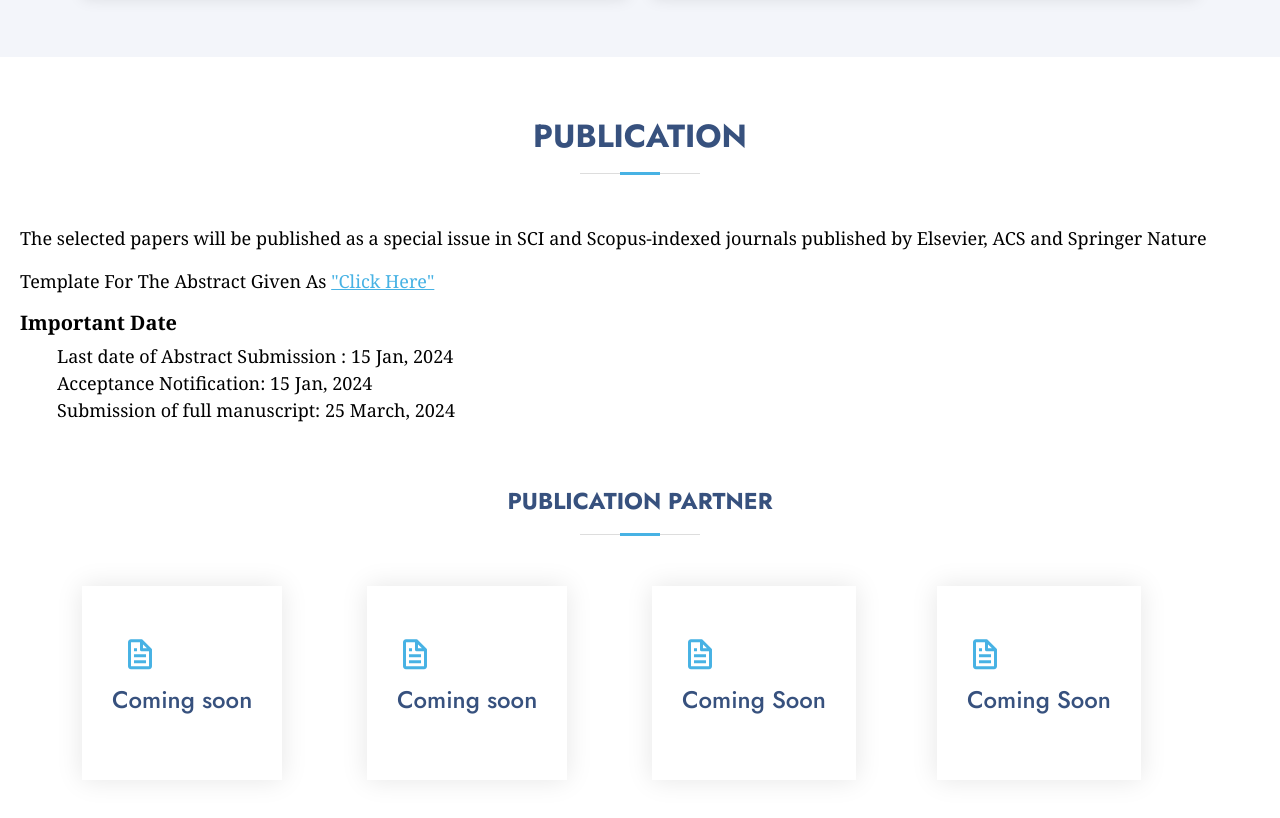
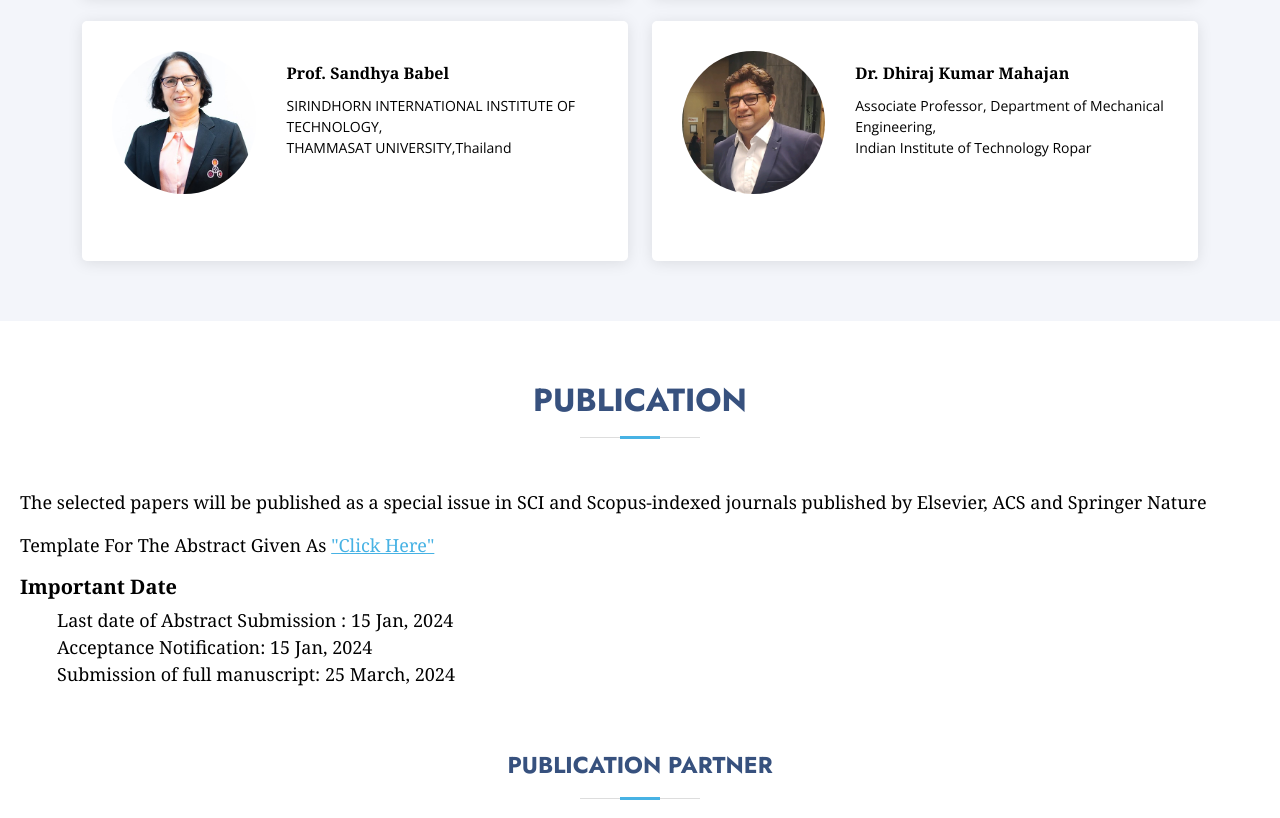
Before and after one commit to AF534/conclave, a plain HTML site: page index.html in a window 1280 px wide. Shown: the part 4583-5401 px from the top of the page. Drawn offline with nearby package versions, Linux system fonts and the light colour scheme.

Commit message:
tweenty third

```diff
--- a/index.html
+++ b/index.html
@@ -531,6 +531,30 @@
                 <p style="font-size: 14px; color: black;">Assistant Professor, <br>
                   National Kaohsiung University of Science and Technology,
                   Kaohsiung City, Taiwan </p>
+
+              </div>
+            </div>
+          </div>
+          <div class="col-lg-6 mt-4" data-aos="zoom-in" data-aos-delay="300" style="height: 240px;">
+            <div class="member d-flex align-items-start">
+              <div class="pic"><img src="assets/img/keynote14.jpg" class="img-fluid" alt=""></div>
+              <div class="member-info">
+                <p
+                  style="color: black; font-size: 16px;font-weight: 600;font-family: Georgia, 'Times New Roman', Times, serif; ">
+                  Prof. Sandhya Babel</p>
+                <p style="font-size: 14px; color: black;">SIRINDHORN INTERNATIONAL INSTITUTE OF TECHNOLOGY, <br>THAMMASAT UNIVERSITY,Thailand</p>
+
+              </div>
+            </div>
+          </div>
+          <div class="col-lg-6 mt-4" data-aos="zoom-in" data-aos-delay="300" style="height: 240px;">
+            <div class="member d-flex align-items-start">
+              <div class="pic"><img src="assets/img/keynote15.jpg" class="img-fluid" alt=""></div>
+              <div class="member-info">
+                <p
+                  style="color: black; font-size: 16px;font-weight: 600;font-family: Georgia, 'Times New Roman', Times, serif; ">
+                  Dr. Dhiraj Kumar Mahajan</p>
+                <p style="font-size: 14px; color: black;">Associate Professor, Department of Mechanical Engineering,<br> Indian Institute of Technology Ropar</p>
 
               </div>
             </div>
```
Also changed, not shown: public/index.html (+24 -0 lines), assets/img/keynote14.jpg (added), assets/img/keynote15.jpg (added), public/assets/img/keynote14.jpg (added), public/assets/img/keynote15.jpg (added).
